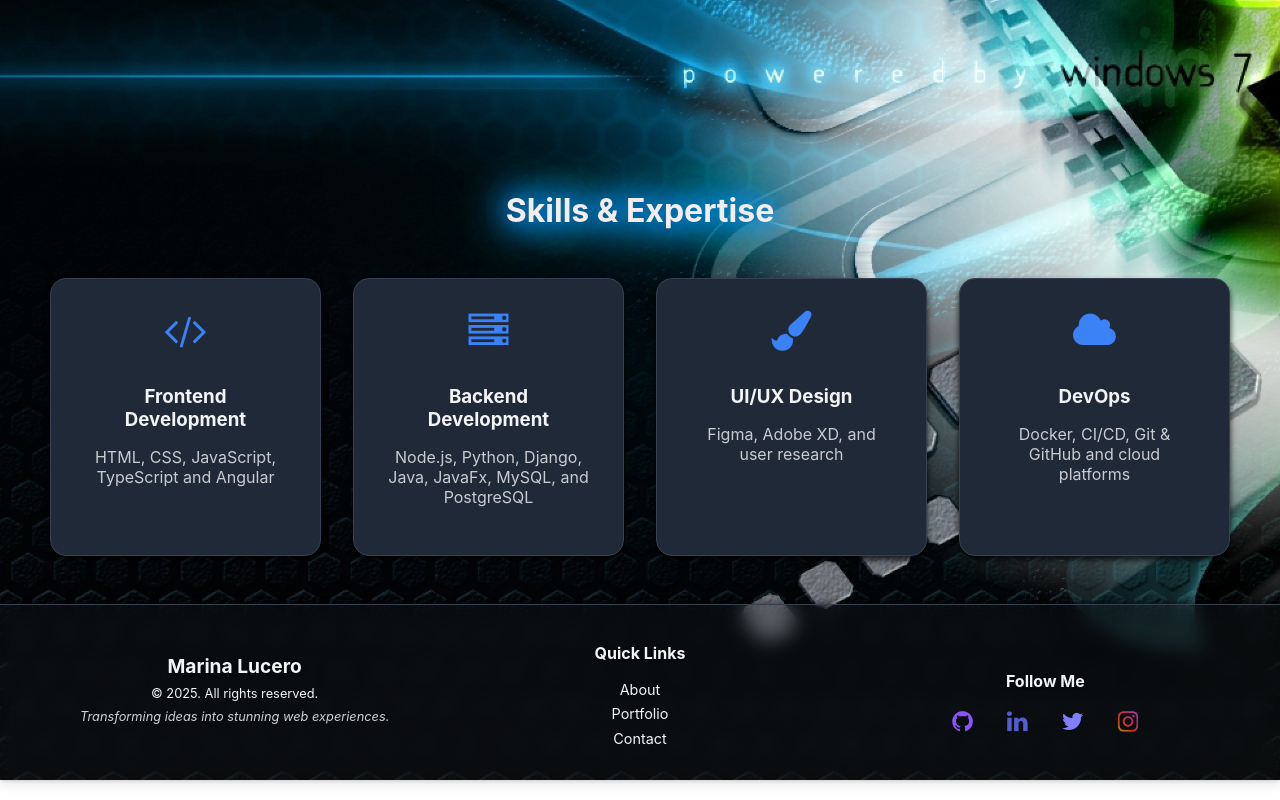
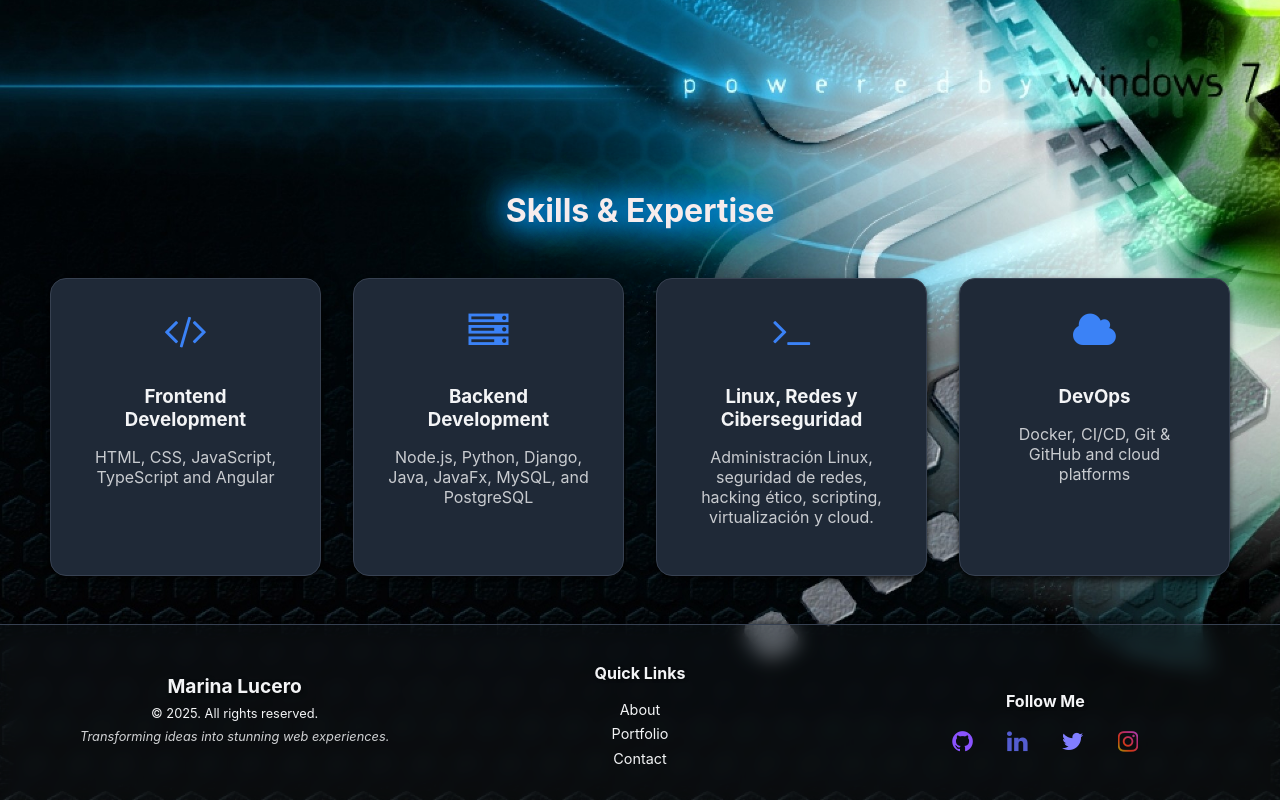
Before and after one commit to maru33luc/Portfolio-Ang19, an Angular app: page / in a window 1280 px wide. Shown: the part 620-1420 px from the top of the page. Built offline with nearby package versions, Linux system fonts and the light colour scheme; a web font is replaced by a local one.

Commit message:
Actualiza el componente Home: cambia el nombre, descripción e icono de la sección de UI/UX Design a Linux, Redes y Ciberseguridad.

```diff
--- a/src/app/components/home/home.component.ts
+++ b/src/app/components/home/home.component.ts
@@ -47,9 +47,9 @@
       icon: 'fa fa-server',
     },
     {
-      name: 'UI/UX Design',
-      description: 'Figma, Adobe XD, and user research',
-      icon: 'fa fa-paint-brush',
+      name: 'Linux, Redes y Ciberseguridad',
+      description: 'Administración Linux, seguridad de redes, hacking ético, scripting, virtualización y cloud.',
+      icon: 'fa fa-terminal',
     },
     {
       name: 'DevOps',
```
